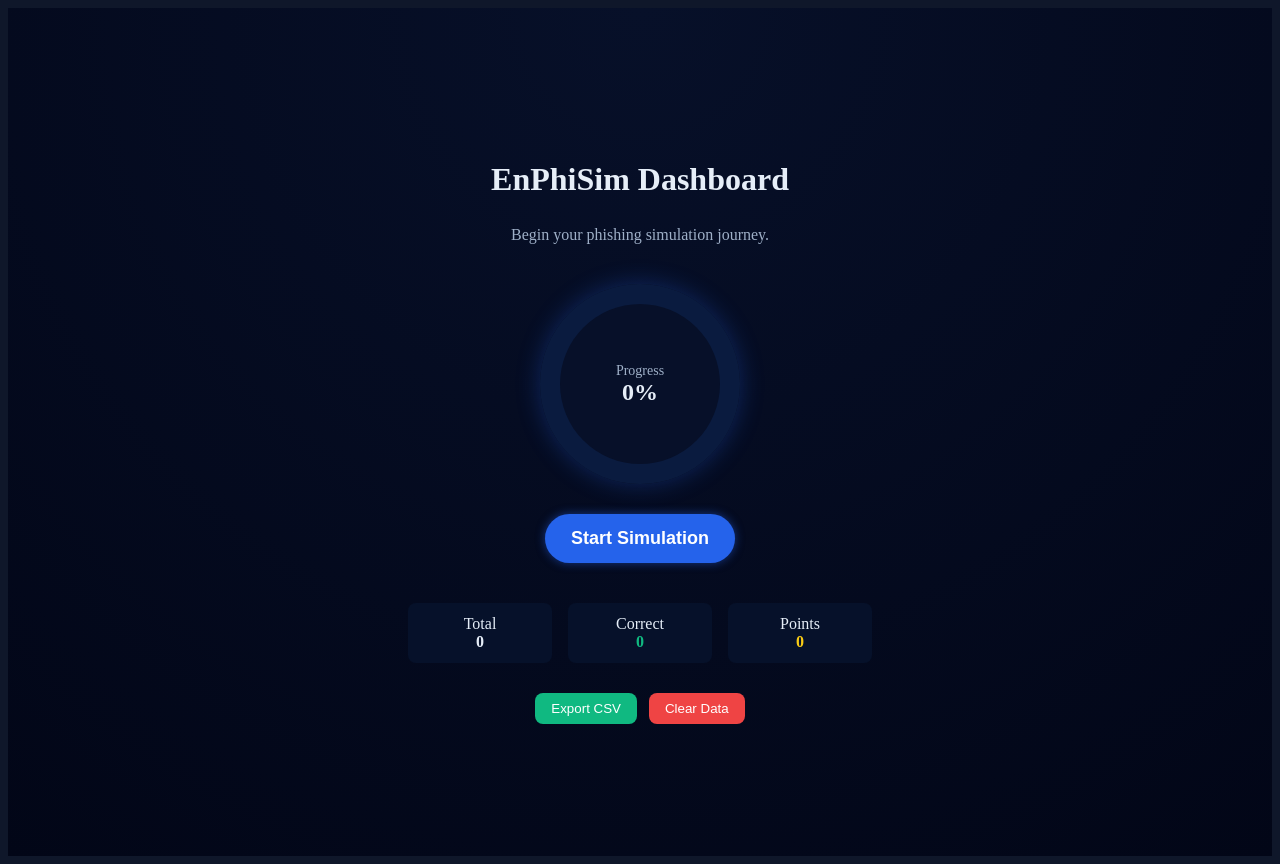
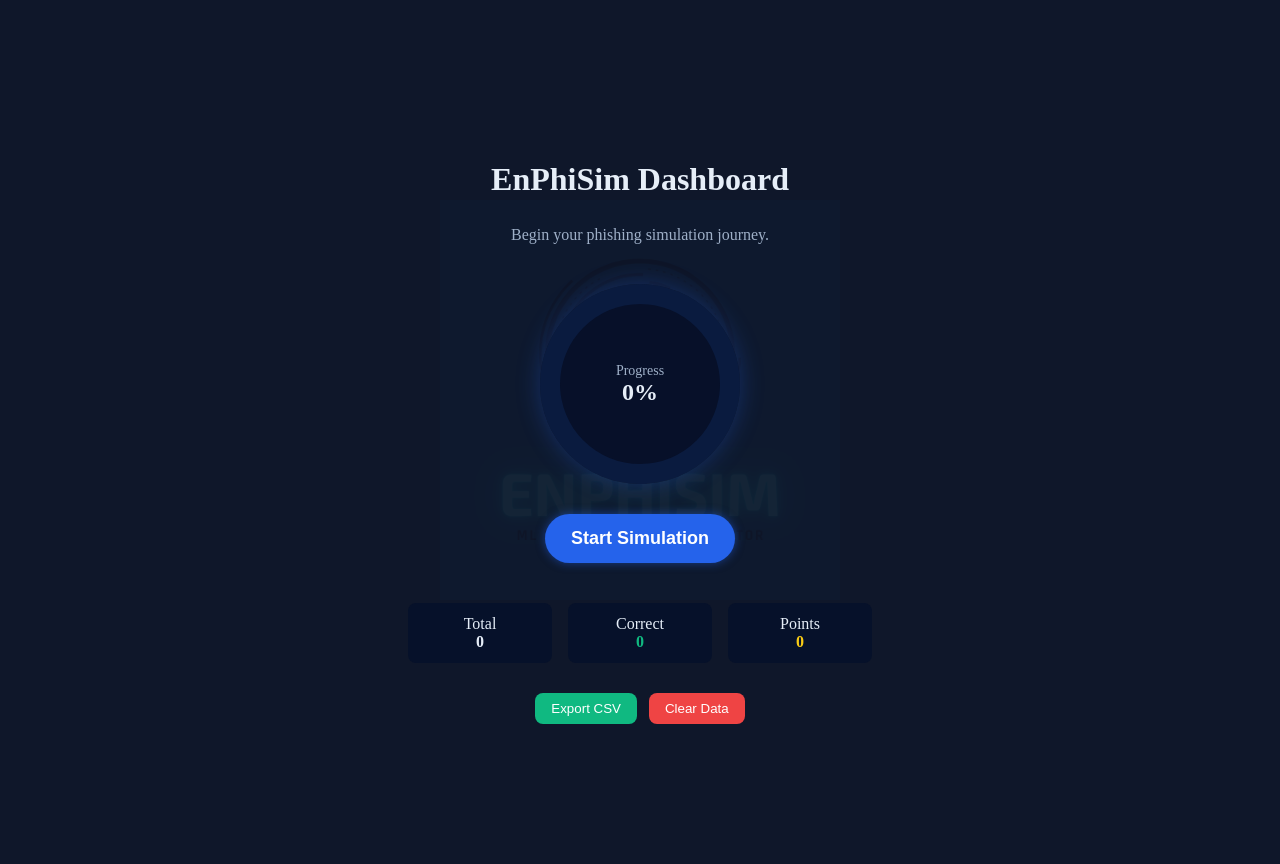
Before and after one commit to Divyatej-2024/EnPhiSim, a React (Create React App) app in the folder frontend/: page /dashboard in a window 1280 px wide. Built offline with nearby package versions, Linux system fonts and the light colour scheme.

Commit message:
frontend

```diff
--- a/frontend/src/pages/Dashboard.jsx
+++ b/frontend/src/pages/Dashboard.jsx
@@ -56,7 +56,7 @@
       justifyContent: "center",
       flexDirection: "column",
       color: "#e6eef8",
-      background: "radial-gradient(circle at top, #071029, #020617)",
+      //background: "radial-gradient(circle at top, #071029, #020617)",
       padding: 24
     }}>
       <h1 style={{ marginBottom: 12, textAlign: "center" }}>EnPhiSim Dashboard</h1>
```
